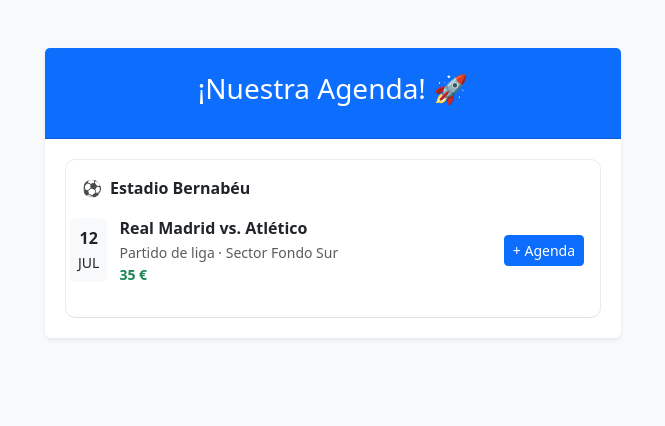
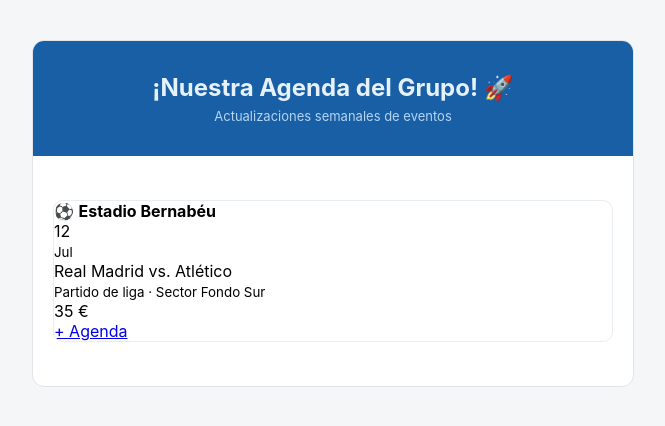
Before and after one commit to pabmonrol/events.github.io, a plain HTML site: page index.html in a window 1280 px wide. Shown: the whole page, without its empty margins (307-972 px from the left). Drawn offline with nearby package versions, Linux system fonts and the light colour scheme.

Commit message:
Revise HTML structure and update styles

```diff
--- a/index.html
+++ b/index.html
@@ -3,20 +3,21 @@
 <head>
     <meta charset="UTF-8">
     <meta name="viewport" content="width=device-width, initial-scale=1.0">
-    <link href="https://cdn.jsdelivr.net/npm/bootstrap@5.3.0/dist/css/bootstrap.min.css" rel="stylesheet">
     <link rel="stylesheet" href="style.css">
     <title>Agenda del Grupo</title>
 </head>
-<body class="bg-light">
-    <div class="container py-5" style="max-width: 600px;">
-        <div class="card shadow-sm border-0 mb-4">
-            <div class="card-header bg-primary text-white text-center py-4">
-                <h1 class="h3">¡Nuestra Agenda! 🚀</h1>
+<body style="background-color: #f4f6f8; margin: 0; padding: 20px;">
+
+    <div class="nl-wrap">
+        <div class="nl-header">
+            <h1>¡Nuestra Agenda del Grupo! 🚀</h1>
+            <p>Actualizaciones semanales de eventos</p>
+        </div>
+
+        <div id="agenda-container" style="padding: 24px 0;">
             </div>
-            <div id="agenda-container" class="card-body p-0">
-                </div>
-        </div>
     </div>
+
     <script src="app.js"></script>
 </body>
 </html>
```
